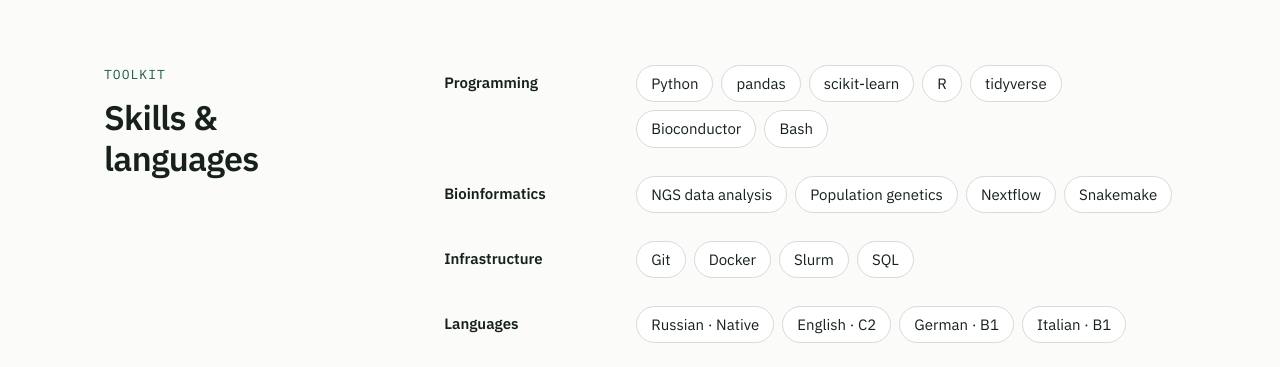
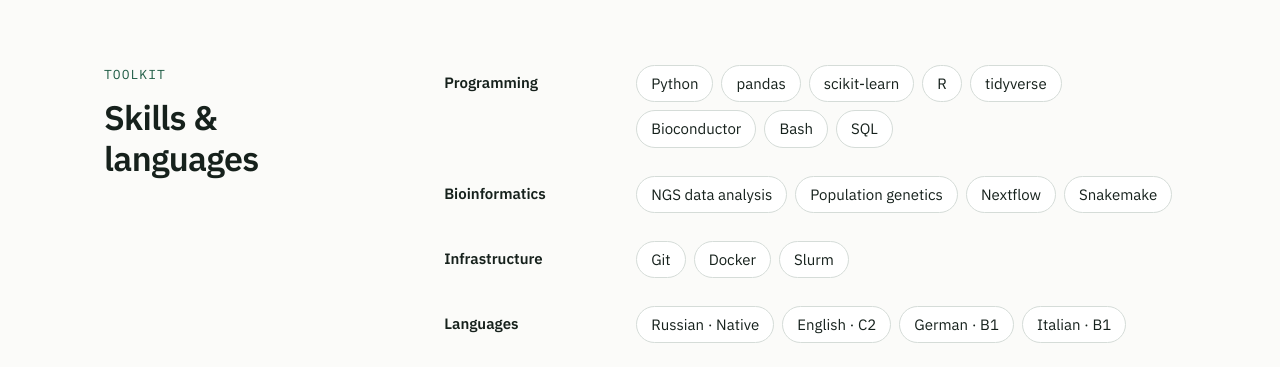
Before and after one commit to Rymbekova/rymbekova.github.io, a Jekyll site: the page built from index.html, in a window 1280 px wide and 900 px high, scrolled down 2032 px. Shown: the part 141-508 px from the top of the window. Built offline with Jekyll 4.4.1, drawn with Linux system fonts in a browser that asks for light colours.

```diff
--- a/_data/skills.yml
+++ b/_data/skills.yml
@@ -1,8 +1,8 @@
 - label: Programming
-  items: [Python, pandas, scikit-learn, R, tidyverse, Bioconductor, Bash]
+  items: [Python, pandas, scikit-learn, R, tidyverse, Bioconductor, Bash, SQL]
 - label: Bioinformatics
   items: [NGS data analysis, Population genetics, Nextflow, Snakemake]
 - label: Infrastructure
-  items: [Git, Docker, Slurm, SQL]
+  items: [Git, Docker, Slurm]
 - label: Languages
   items: [Russian · Native, English · C2, German · B1, Italian · B1]
```
